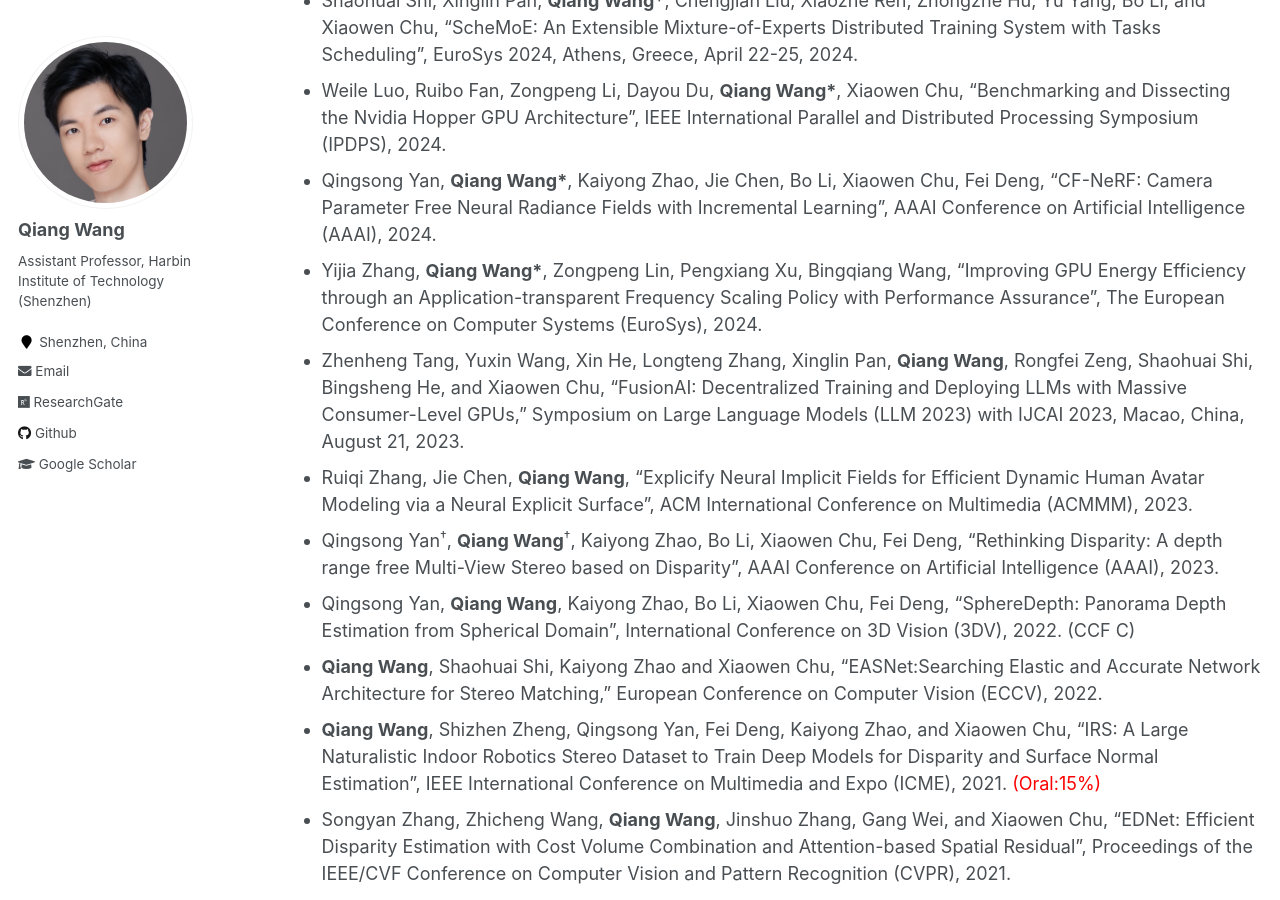
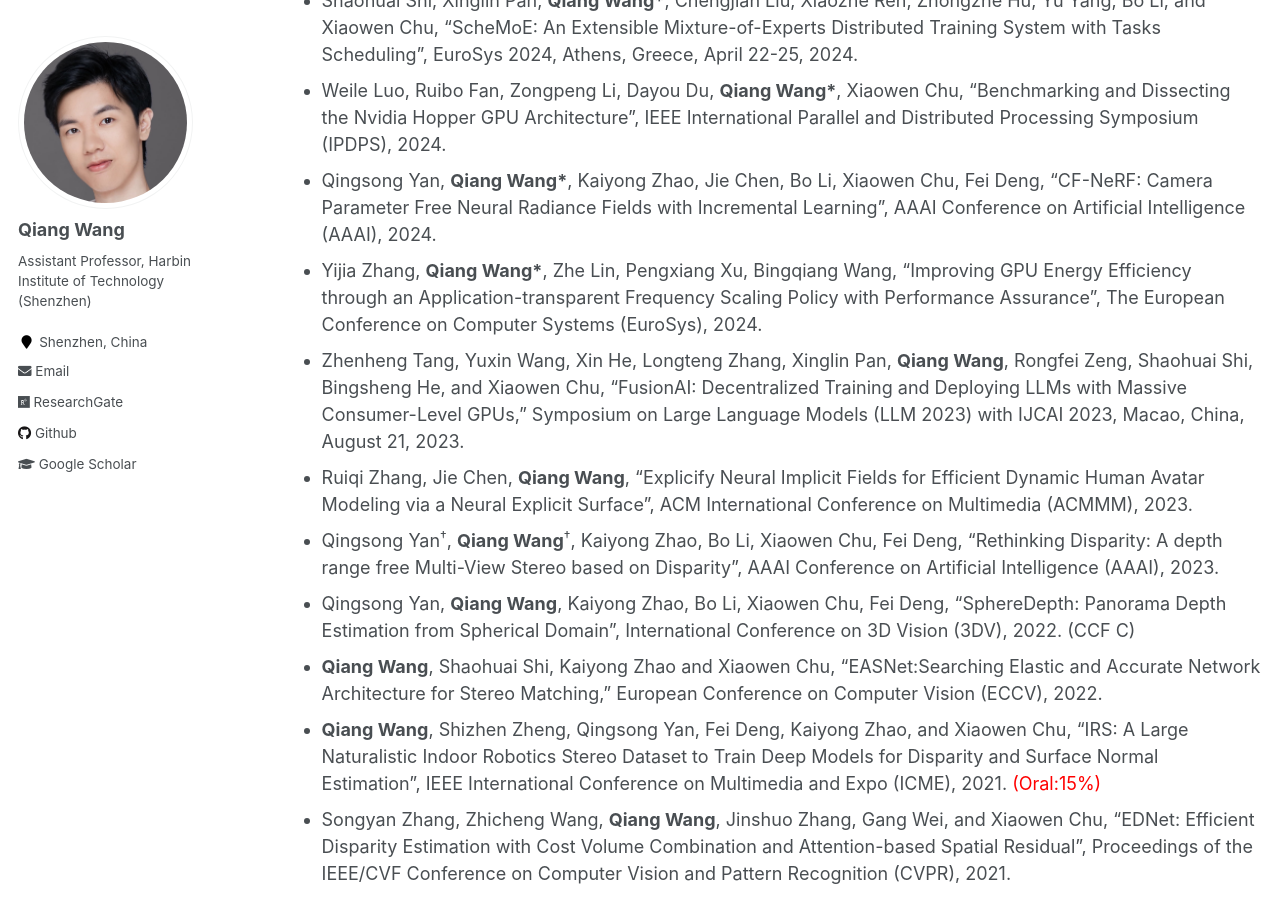
Before and after one commit to blackjack2015/blackjack2015.github.io, a Jekyll site: the page built from _pages/publications.md, in a window 1280 px wide and 900 px high, scrolled down 1030 px. Built offline with Jekyll 4.4.1, drawn with Linux system fonts in a browser that asks for light colours.

Commit message:
Update publications.md

```diff
--- a/_pages/publications.md
+++ b/_pages/publications.md
@@ -32,7 +32,7 @@ author_profile: true
 + Shaohuai Shi, Xinglin Pan, **Qiang Wang\***, Chengjian Liu, Xiaozhe Ren, Zhongzhe Hu, Yu Yang, Bo Li, and Xiaowen Chu, "ScheMoE: An Extensible Mixture-of-Experts Distributed Training System with Tasks Scheduling", EuroSys 2024, Athens, Greece, April 22-25, 2024.
 + Weile Luo, Ruibo Fan, Zongpeng Li, Dayou Du, **Qiang Wang\***, Xiaowen Chu, "Benchmarking and Dissecting the Nvidia Hopper GPU Architecture", IEEE International Parallel and Distributed Processing Symposium (IPDPS), 2024.
 + Qingsong Yan, **Qiang Wang\***, Kaiyong Zhao, Jie Chen, Bo Li, Xiaowen Chu, Fei Deng, "CF-NeRF: Camera Parameter Free Neural Radiance Fields with Incremental Learning", AAAI Conference on Artificial Intelligence (AAAI), 2024.
-+ Yijia Zhang, **Qiang Wang\***, Zongpeng Lin, Pengxiang Xu, Bingqiang Wang, "Improving GPU Energy Efficiency through an Application-transparent Frequency Scaling Policy with Performance Assurance", The European Conference on Computer Systems (EuroSys), 2024.
++ Yijia Zhang, **Qiang Wang\***, Zhe Lin, Pengxiang Xu, Bingqiang Wang, "Improving GPU Energy Efficiency through an Application-transparent Frequency Scaling Policy with Performance Assurance", The European Conference on Computer Systems (EuroSys), 2024.
 + Zhenheng Tang, Yuxin Wang, Xin He, Longteng Zhang, Xinglin Pan, **Qiang Wang**, Rongfei Zeng, Shaohuai Shi, Bingsheng He, and Xiaowen Chu, "FusionAI: Decentralized Training and Deploying LLMs with Massive Consumer-Level GPUs," Symposium on Large Language Models (LLM 2023) with IJCAI 2023, Macao, China, August 21, 2023.
 + Ruiqi Zhang, Jie Chen, **Qiang Wang**, "Explicify Neural Implicit Fields for Efficient Dynamic Human Avatar Modeling via a Neural Explicit Surface", ACM International Conference on Multimedia (ACMMM), 2023.
 + Qingsong Yan<sup>&dagger;</sup>, **Qiang Wang**<sup>&dagger;</sup>, Kaiyong Zhao, Bo Li, Xiaowen Chu, Fei Deng, "Rethinking Disparity: A depth range free Multi-View Stereo based on Disparity", AAAI Conference on Artificial Intelligence (AAAI), 2023.
```
